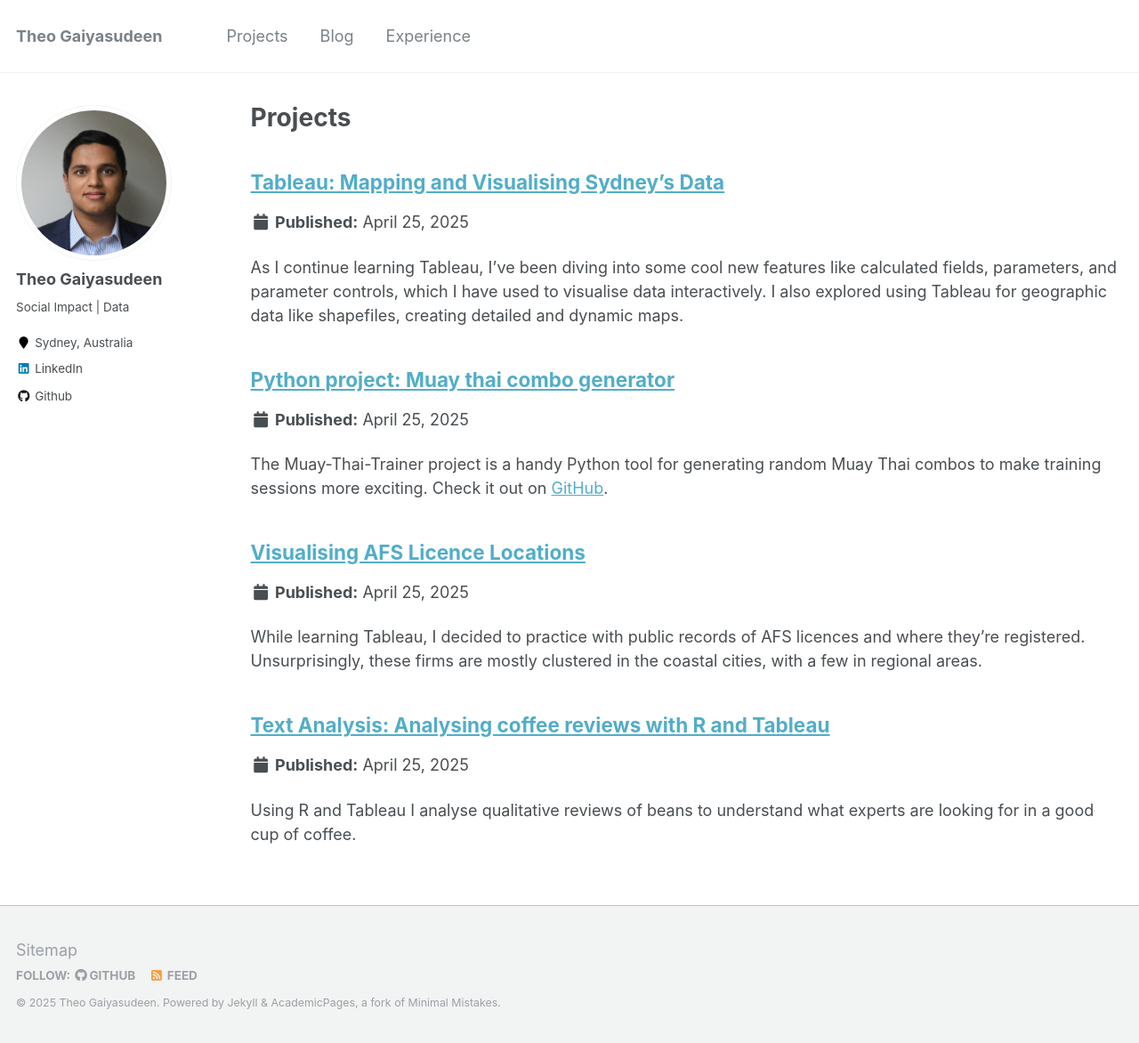
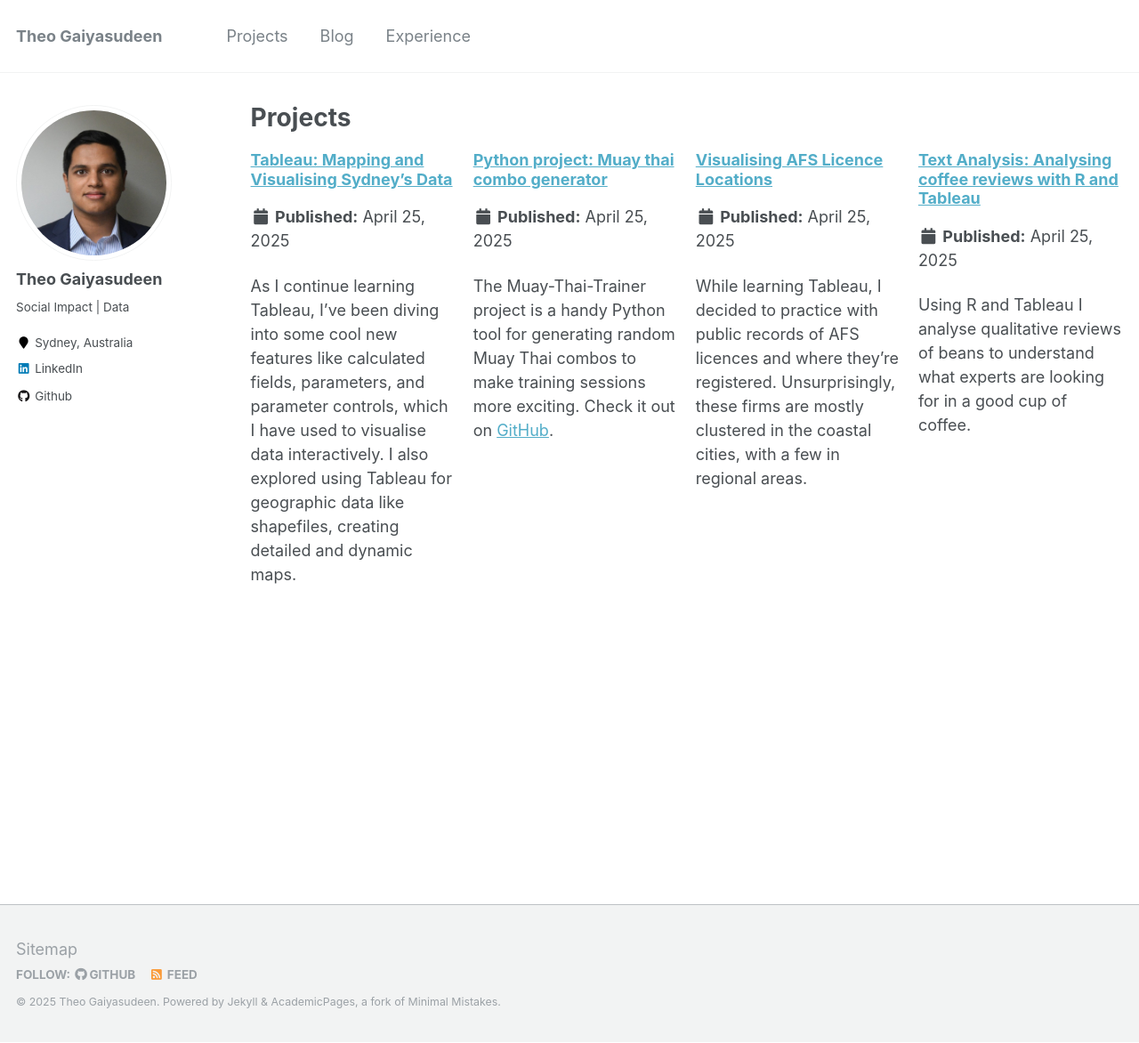
Before and after one commit to tdeenv/tdeenv.github.io, a Jekyll site: the page built from _pages/projects.html, in a window 1280 px wide and 1172 px high. Shown: the whole window at 89% size. Built offline with Jekyll 4.4.1, drawn with Linux system fonts in a browser that asks for light colours.

Commit message:
Update projects.html

```diff
--- a/_pages/projects.html
+++ b/_pages/projects.html
@@ -7,7 +7,9 @@
 
 {% include base_path %}
 
-{% assign sorted_projects = site.portfolio | sort: 'path' | reverse %}
-{% for post in sorted_projects %}
-  {% include archive-single.html %}
-{% endfor %}
+<div class="grid__wrapper">
+  {% assign sorted_projects = site.portfolio | sort: 'path' | reverse %}
+  {% for post in sorted_projects %}
+    {% include archive-single.html type="grid" %}
+  {% endfor %}
+</div>
```
